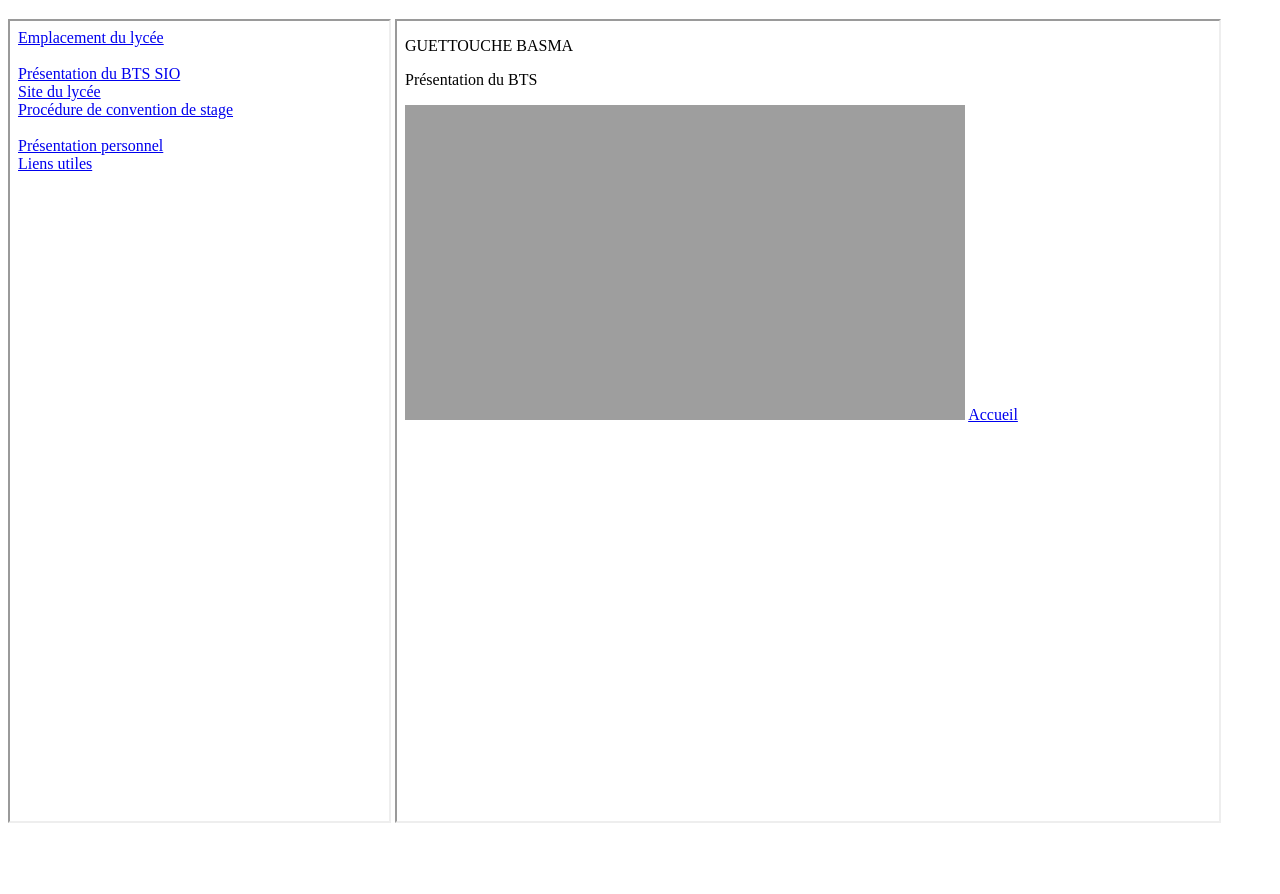
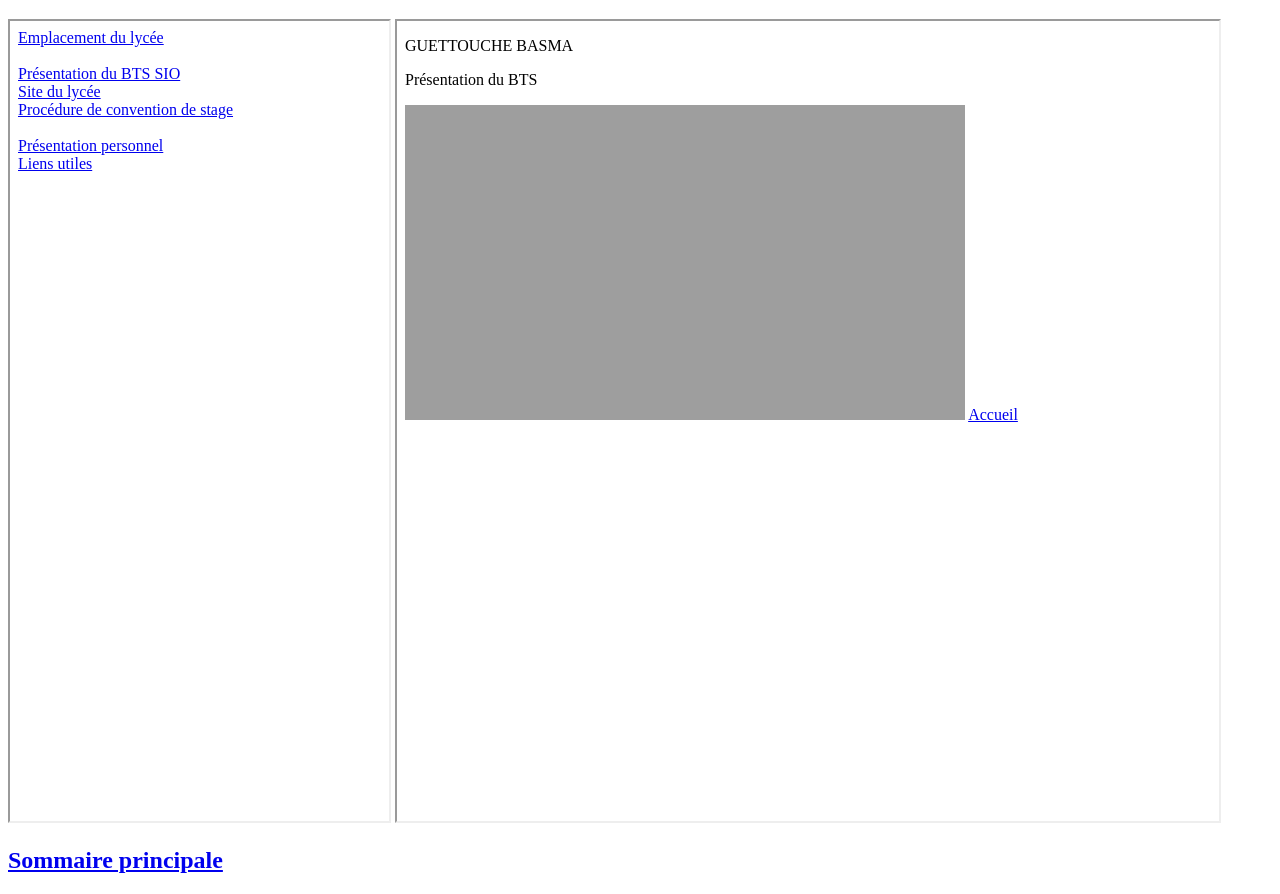
Before and after one commit to BasmaCooki/Mission2, a plain HTML site: page index.html in a window 1280 px wide. Shown: the part 95-989 px from the top of the page. Before the commit the page ends 930 px from the top, so only its background shows below. Drawn offline with Linux system fonts and the light colour scheme.

Commit message:
Update index.html

```diff
--- a/index.html
+++ b/index.html
@@ -11,4 +11,5 @@
     <h1> SOMMAIRE </h1>
     <iframe src="./sommaire.html" width="30%" height="800" name="f1"></iframe>
     <iframe src="./btssio.html" width="65%" height="800" name="f2"></iframe>
+    <h2> <a href="https://basmacooki.github.io/Tp1.1/"> Sommaire principale</a></h2>
 </html>
```
